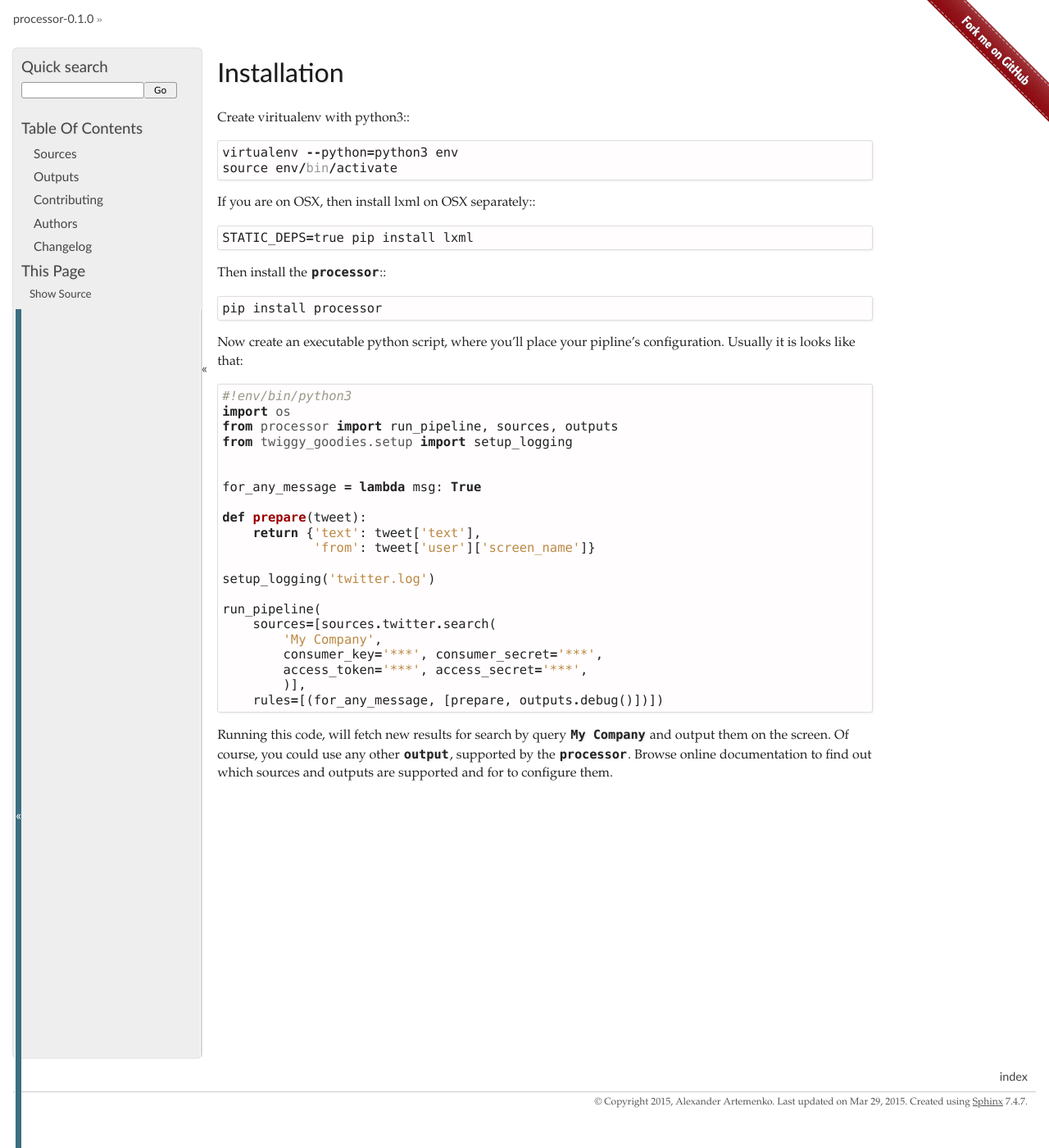
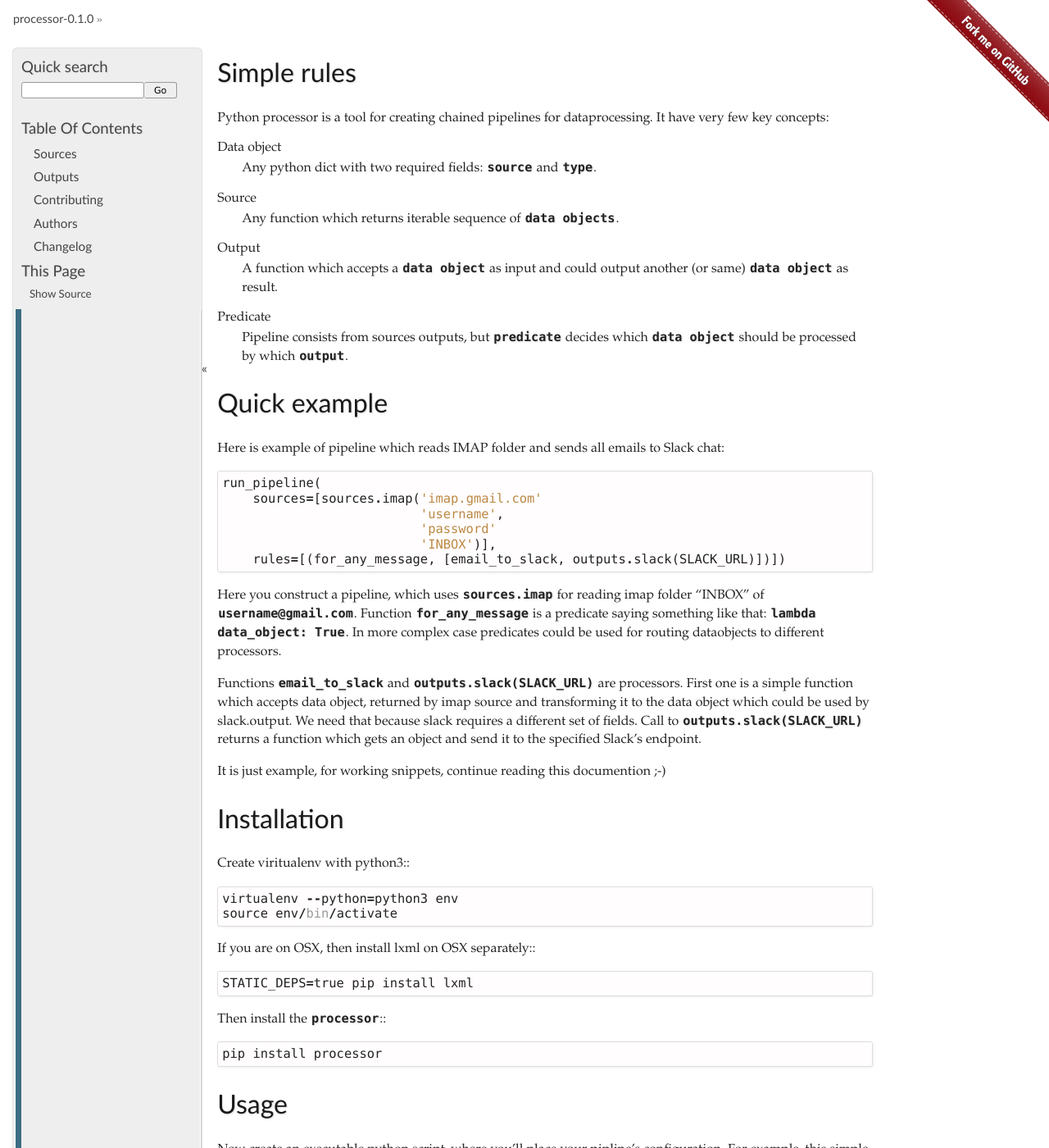
Before and after one commit to svetlyak40wt/python-processor, a Sphinx documentation site: the page built from docs/overview.rst, in a window 1280 px wide and 1400 px high. Shown: the whole window at 82% size. Built offline with Sphinx 7.4.7, drawn with Linux system fonts in a browser that asks for light colours; some of the changed text lies outside the part shown.

Commit message:
Documentation improvements.

```diff
--- a/docs/outputs.rst
+++ b/docs/outputs.rst
@@ -1,5 +1,3 @@
 =======
 Outputs
 =======
-
-TODO: write
--- a/docs/overview.rst
+++ b/docs/overview.rst
@@ -1,3 +1,48 @@
+Simple rules
+============
+
+Python processor is a tool for creating chained pipelines for dataprocessing.
+It have very few key concepts:
+
+Data object
+    Any python dict with two required fields: ``source`` and ``type``.
+Source
+    Any function which returns iterable sequence of ``data objects``.
+Output
+    A function which accepts a ``data object`` as input and could output another
+    (or same) ``data object`` as result.
+Predicate
+    Pipeline consists from sources outputs, but ``predicate`` decides which
+    ``data object`` should be processed by which ``output``.
+
+Quick example
+=============
+
+Here is example of pipeline which reads IMAP folder and sends all emails to Slack chat:
+
+.. code:: python
+
+    run_pipeline(
+        sources=[sources.imap('imap.gmail.com'
+                              'username',
+                              'password'
+                              'INBOX')],
+        rules=[(for_any_message, [email_to_slack, outputs.slack(SLACK_URL)])])
+
+Here you construct a pipeline, which uses ``sources.imap`` for reading imap folder
+"INBOX" of ``username@gmail.com``. Function ``for_any_message`` is a predicate saying
+something like that: ``lambda data_object: True``. In more complex case predicates
+could be used for routing dataobjects to different processors.
+
+Functions ``email_to_slack`` and ``outputs.slack(SLACK_URL)`` are processors. First one
+is a simple function which accepts data object, returned by imap source and transforming
+it to the data object which could be used by slack.output. We need that because slack
+requires a different set of fields. Call to ``outputs.slack(SLACK_URL)`` returns a
+function which gets an object and send it to the specified Slack's endpoint.
+
+It is just example, for working snippets, continue reading this documention ;-)
+
+
 Installation
 ============
 
@@ -15,8 +60,14 @@ Then install the ``processor``:::
 
     pip install processor
 
+
+Usage
+=====
+
 Now create an executable python script, where you'll place your pipline's configuration.
-Usually it is looks like that:
+For example, this simple code creates a process line which searches new results in Twitter
+and outputs them to console. Of cause, you can output them not only to console, but also
+post by email, to Slack chat or everywhere else if there is an output for it:
 
 .. code:: python
 
--- a/docs/sources.rst
+++ b/docs/sources.rst
@@ -2,4 +2,21 @@
 Sources
 =======
 
-TODO: write
+IMAP
+====
+
+Imap source is able to read new emails from specified folder on IMAP server.
+All you need is to specify server's address, optional port and user credentials:
+
+Example::
+
+  from processor import run_pipeline, source, outputs
+  run_pipeline(
+      sources=[sources.imap("imap.gmail.com",
+                            "username",
+                            "****word",
+                            "Inbox")],
+      rules=[(for_any_message, [outputs.debug()])])
+
+This script will read ``Inbox`` folder at server ``imap.gmail.com``
+and print resulting dicts to the terminal's screen.
```
Also changed, not shown: 1 other file.
